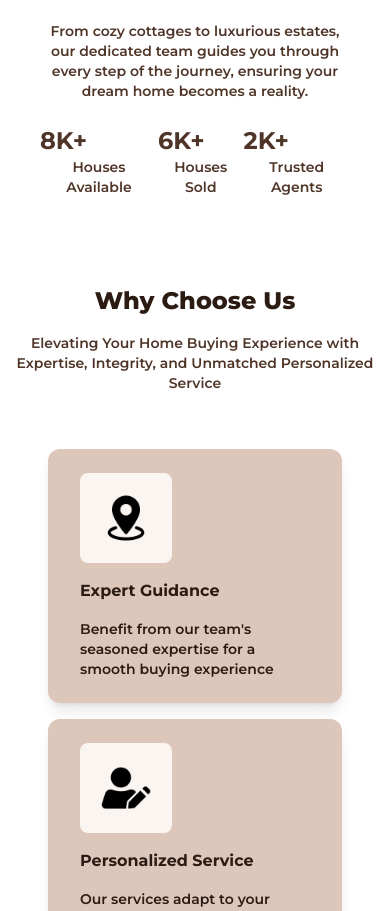
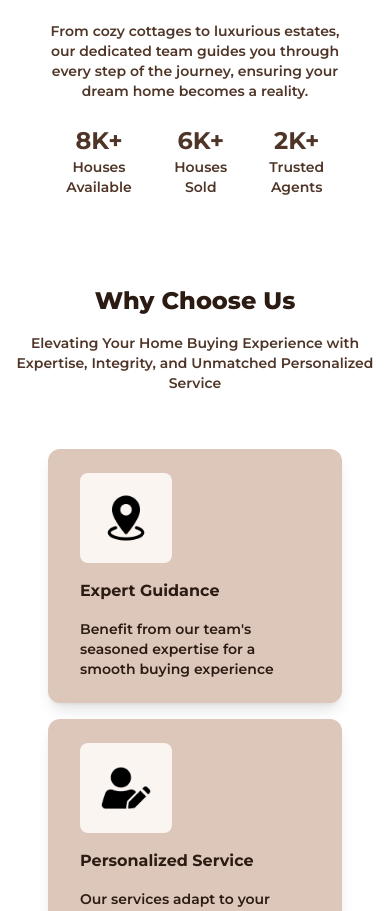
Before and after one commit to Dhananjay2601/Real-Estate-Landing-Page, a React (Create React App) app: page / in a window 390 px wide. Shown: the part 1420-2331 px from the top of the page. Built offline with nearby package versions, Linux system fonts and the light colour scheme.

Commit message:
padding fixed

```diff
--- a/src/pages/About.js
+++ b/src/pages/About.js
@@ -30,10 +30,10 @@ const About = () => {
           </p>
         </RevealY>
 
-        <div className="flex text-center lg:text-start justify-between text-quaternary">
+        <div className="flex md:px-20 lg:p-0 text-center lg:text-start justify-between text-quaternary">
           <div className="">
             <RevealY>
-              <h1 className="flex text-2xl lg:text-3xl font-bold">
+              <h1 className="flex justify-center md:justify-start text-2xl lg:text-3xl font-bold">
                 <Counter from={0} to={8} />
                 K+
               </h1>
@@ -47,7 +47,7 @@ const About = () => {
           </div>
           <div className="">
             <RevealY>
-              <h1 className="flex text-2xl lg:text-3xl font-bold">
+              <h1 className="flex justify-center md:justify-start text-2xl lg:text-3xl font-bold">
                 {" "}
                 <Counter from={0} to={6} />
                 K+
@@ -60,7 +60,7 @@ const About = () => {
           </div>
           <div className="">
             <RevealY>
-              <h1 className="flex text-2xl lg:text-3xl font-bold">
+              <h1 className="flex justify-center md:justify-start text-2xl lg:text-3xl font-bold">
                 <Counter from={0} to={2} />
                 K+
               </h1>
```
